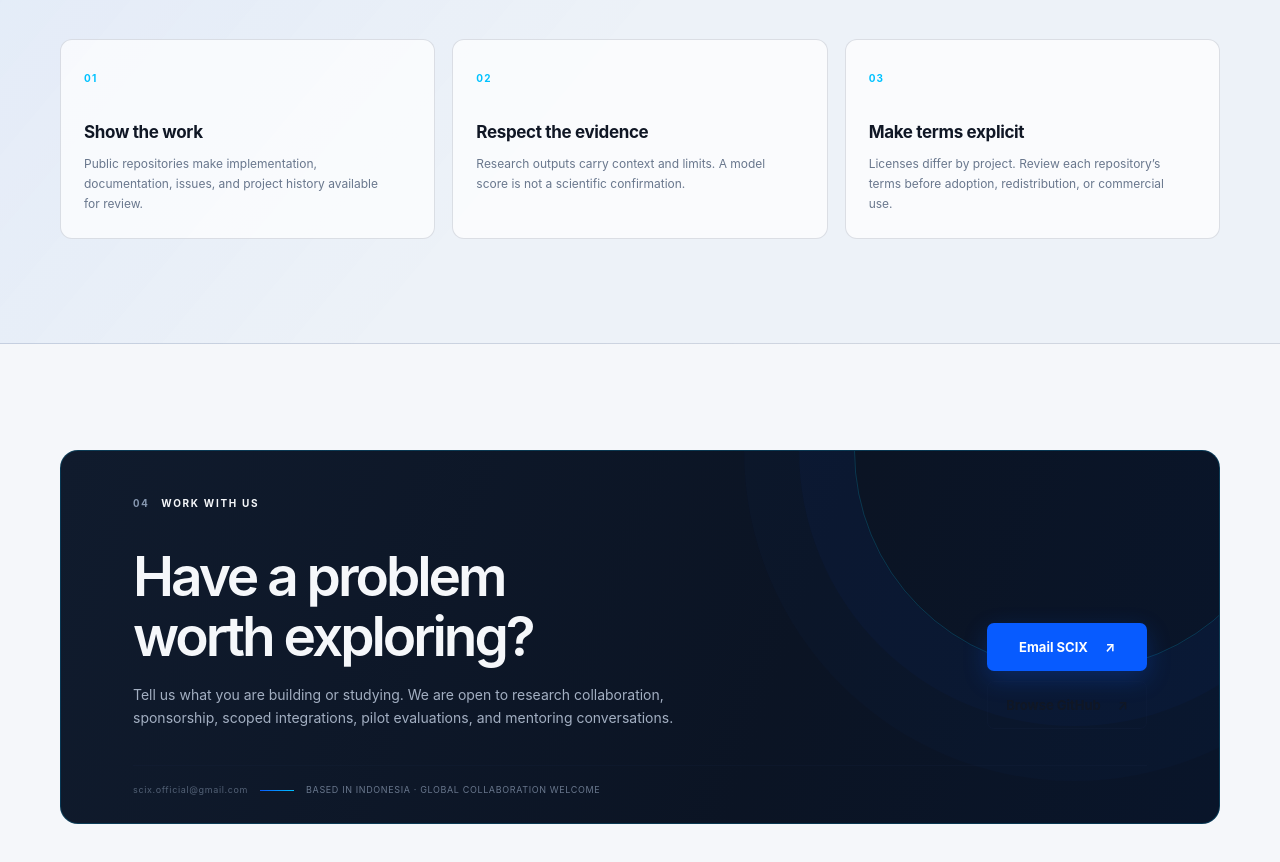
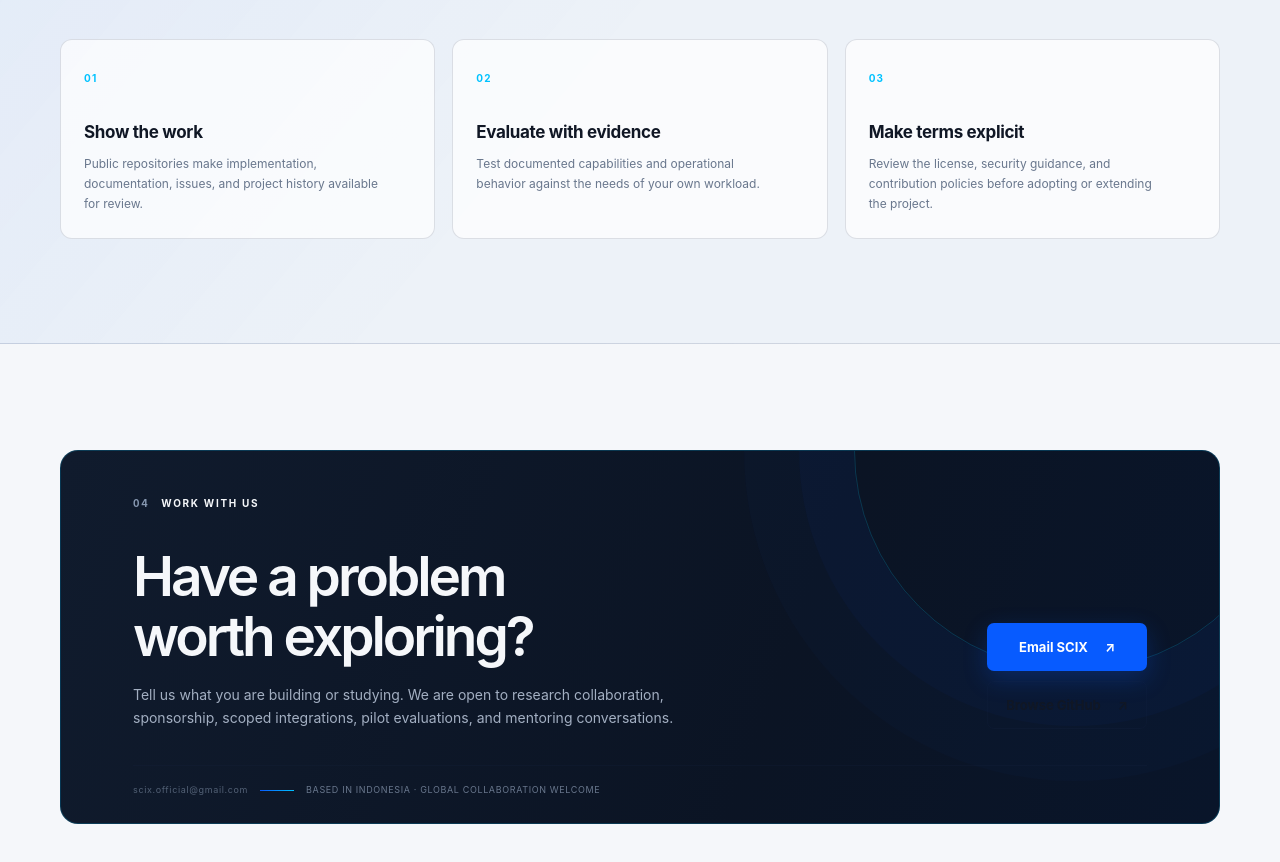
Before and after one commit to Science-Experimental-Technologies/.github, a plain HTML site: page site/index.html in a window 1280 px wide. Shown: the part 2639-3501 px from the top of the page. Drawn offline with Linux system fonts and the light colour scheme.

Commit message:
Align site principles with AIMix

```diff
--- a/site/index.html
+++ b/site/index.html
@@ -106,13 +106,13 @@
             </article>
             <article class="principle-card">
               <span class="principle-number">02</span>
-              <h3>Respect the evidence</h3>
-              <p>Research outputs carry context and limits. A model score is not a scientific confirmation.</p>
+              <h3>Evaluate with evidence</h3>
+              <p>Test documented capabilities and operational behavior against the needs of your own workload.</p>
             </article>
             <article class="principle-card">
               <span class="principle-number">03</span>
               <h3>Make terms explicit</h3>
-              <p>Licenses differ by project. Review each repository’s terms before adoption, redistribution, or commercial use.</p>
+              <p>Review the license, security guidance, and contribution policies before adopting or extending the project.</p>
             </article>
           </div>
         </div>
```
